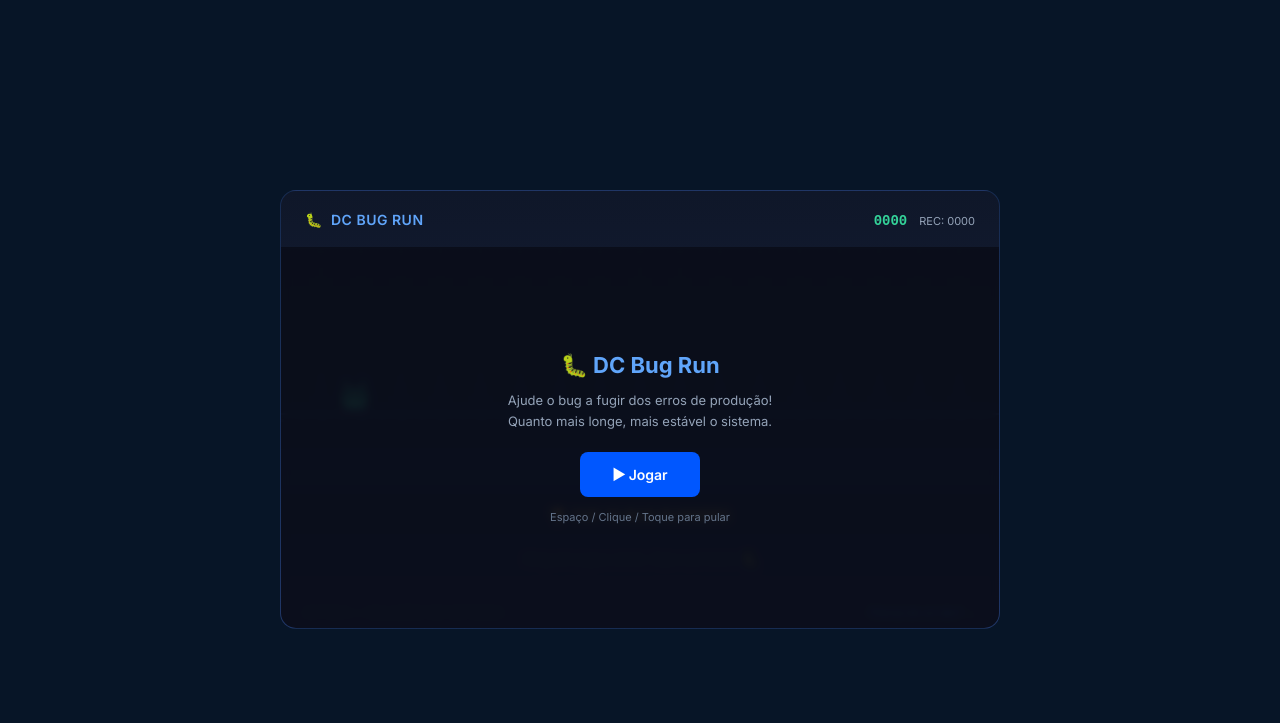
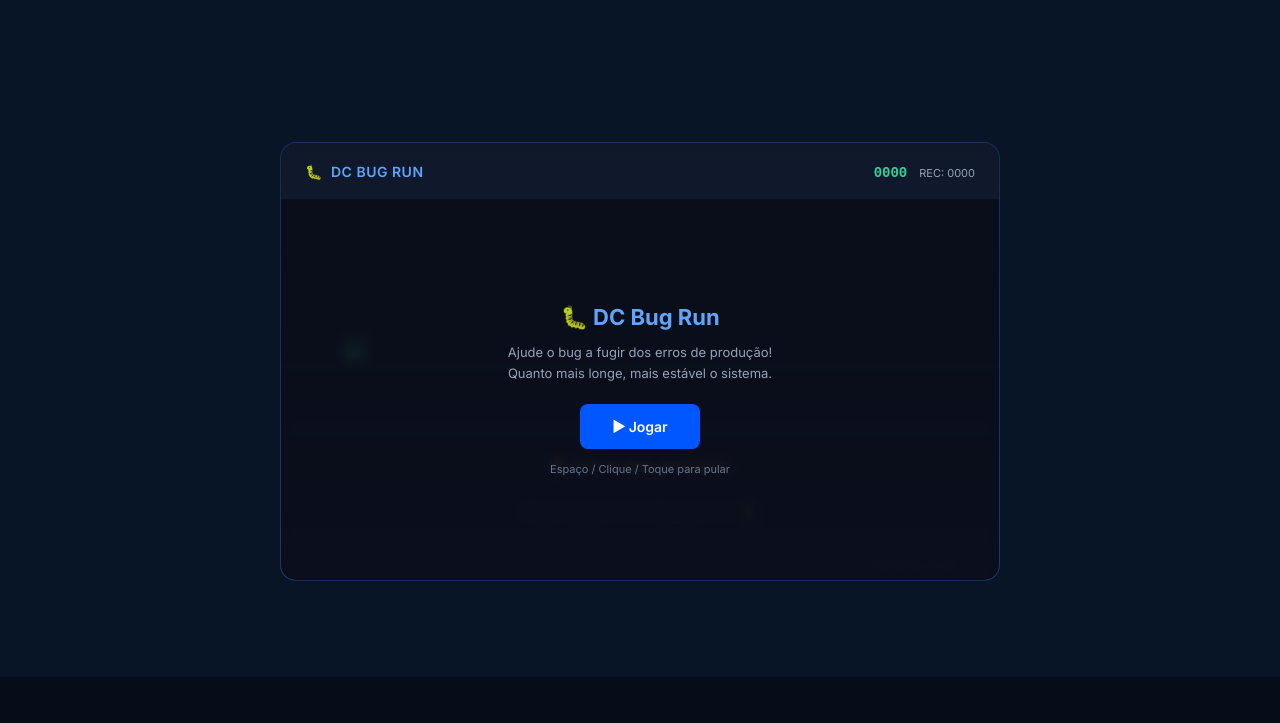
Before and after one commit to dcfonsecaa/dctech-site, a React (Vite) app: page / in a window 1280 px wide. Shown: the part 3974-4697 px from the top of the page. Built offline with nearby package versions, Linux system fonts and the light colour scheme.

Commit message:
Adjust padding for dc-bugrun class

```diff
--- a/src/App.css
+++ b/src/App.css
@@ -284,7 +284,7 @@ a { text-decoration: none; }
 
 /* ─── DC BUG RUN ─── */
 .dc-bugrun {
-  padding: 96px 0;
+  padding: 48px 0 96px;
   background: var(--navy);
 }
 
```
